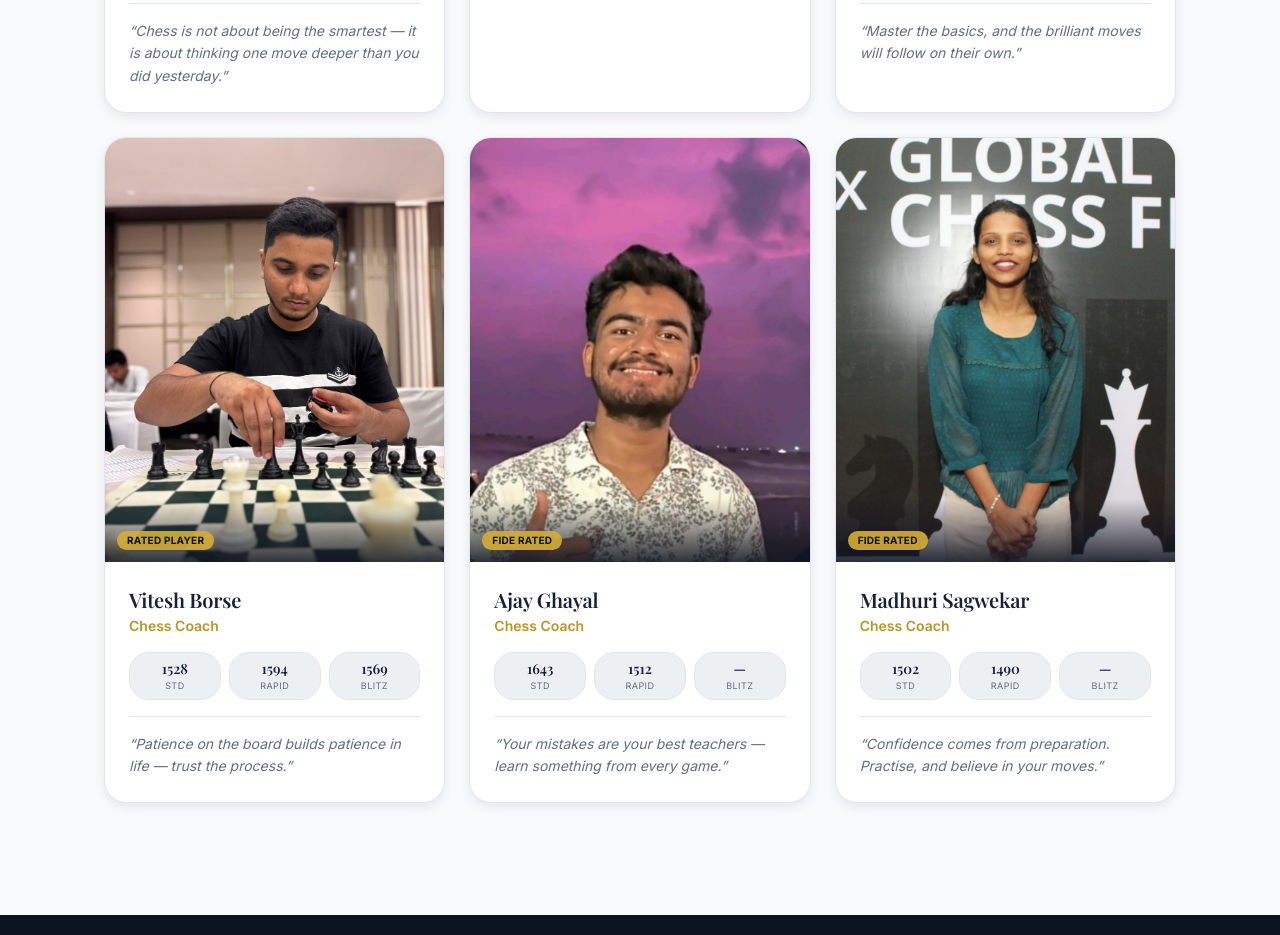
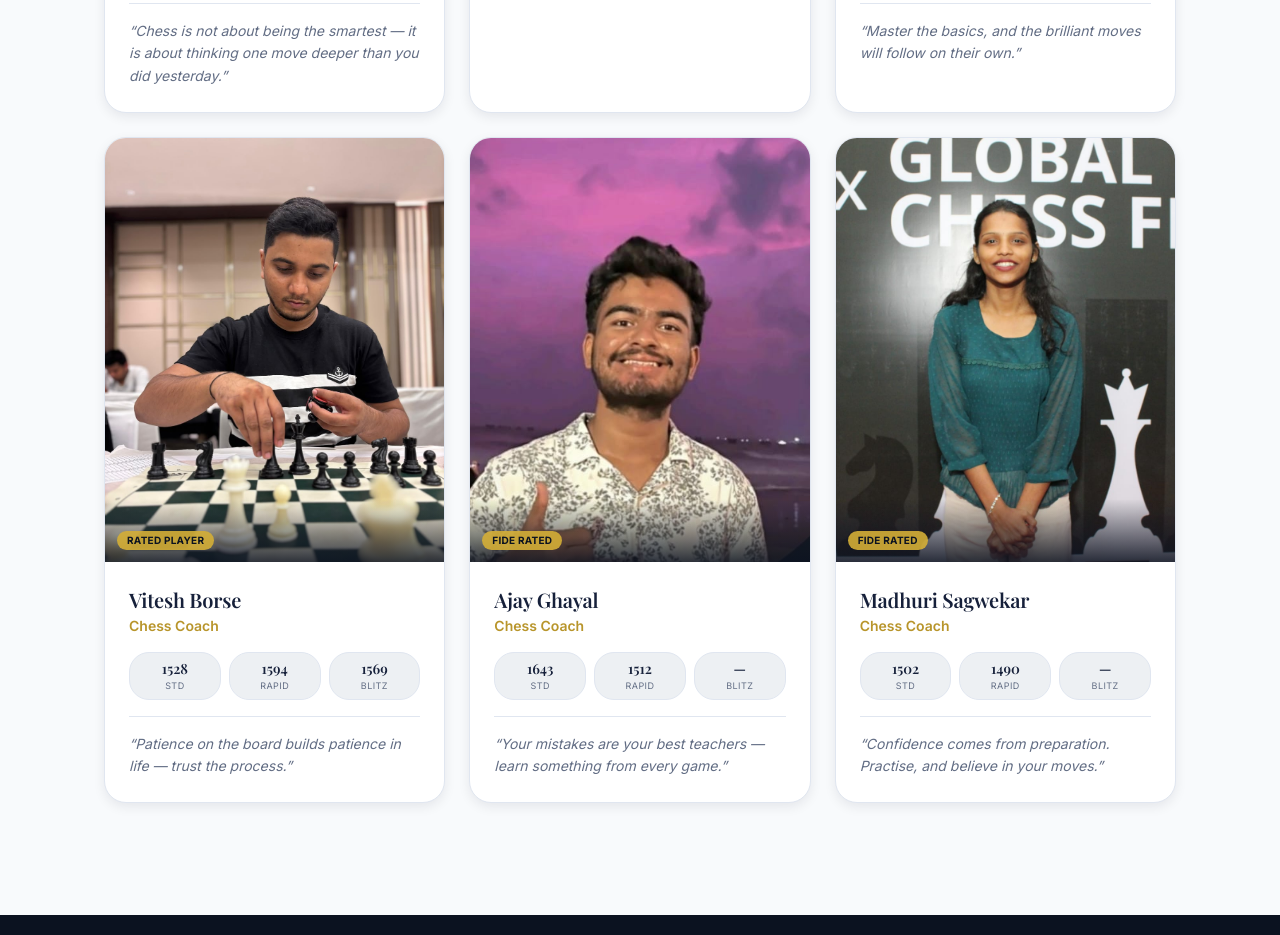
Before and after one commit to Chinmmaayyy/DD__CHESSACADEMY, a React (Vite) app: page /coaches in a window 1280 px wide. Shown: the part 940-1875 px from the top of the page. Built offline with nearby package versions, Linux system fonts and the light colour scheme.

Commit message:
Coaches: lower Ajay's crop to show his thumbs-up

```diff
--- a/src/data/instructors.ts
+++ b/src/data/instructors.ts
@@ -54,7 +54,7 @@ export const instructors: Instructor[] = [
     name: 'Ajay Ghayal',
     title: 'Chess Coach',
     photo: ajay,
-    focus: '50% 32%',
+    focus: '50% 68%',
     ratings: { std: 1643, rapid: 1512 },
     tags: ['FIDE Rated'],
     quote: 'Your mistakes are your best teachers — learn something from every game.',
```
